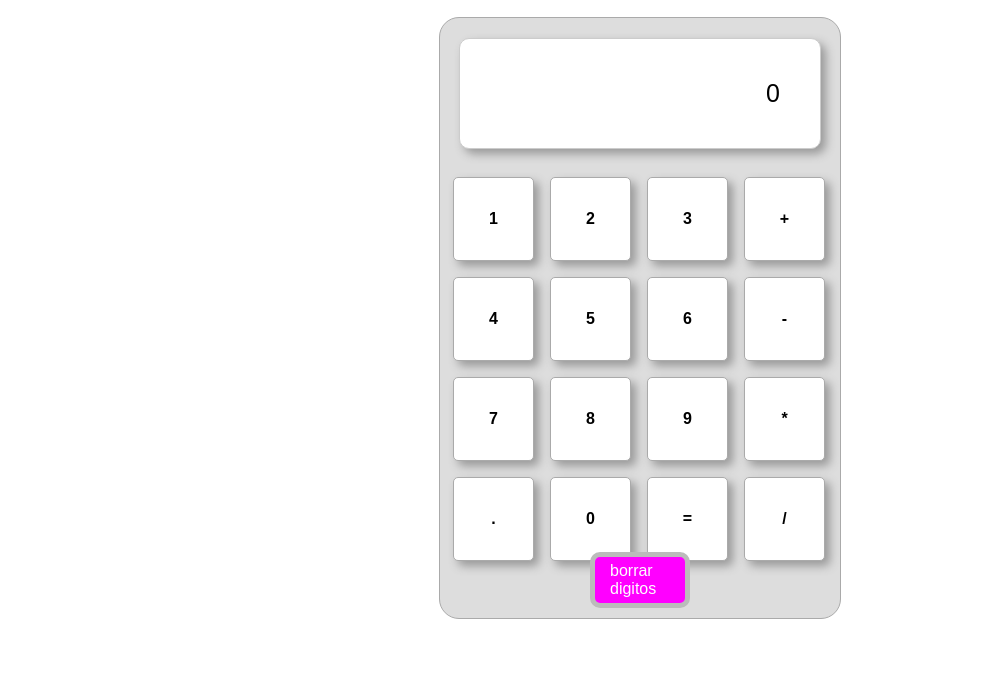
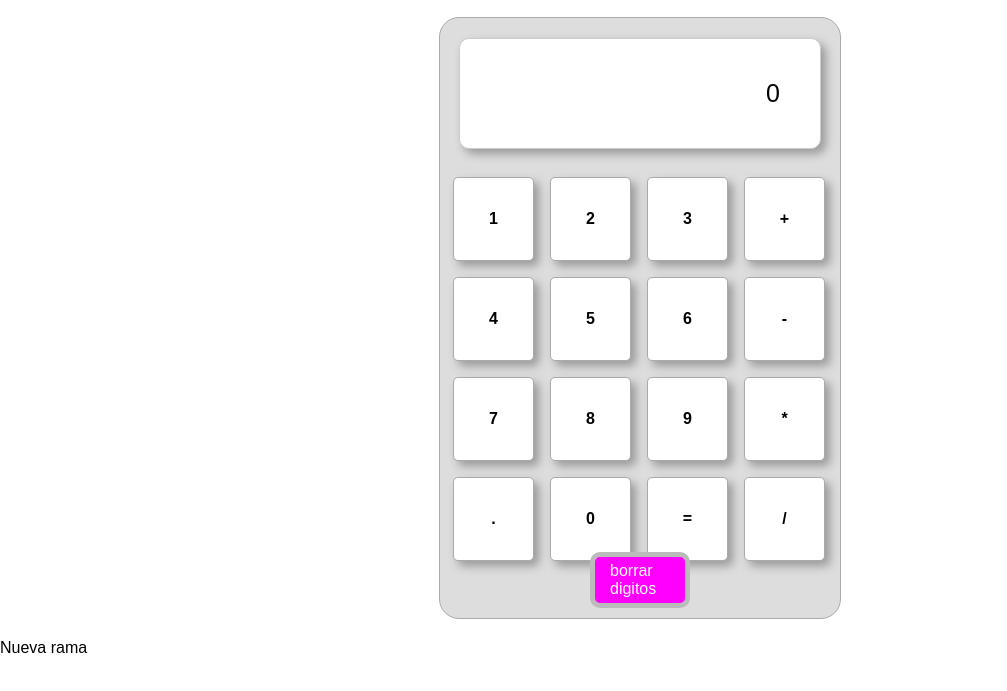
Before and after one commit to eduardo99ja/calculadora, a plain HTML site: page index.html in a window 1280 px wide. Shown: the part 93-784 px from the top of the page, without its empty margins (0-1007 px from the left). Drawn offline with Linux system fonts and the light colour scheme.

Commit message:
mensaje div

```diff
--- a/index.html
+++ b/index.html
@@ -36,6 +36,7 @@
 		<div id="borrar" onclick="m.borrarCalculadora()">borrar digitos</div>
 
 	</div>
+	<div>Nueva rama</div>
 
 	<script src="js/codigo.js" type="text/javascript"></script>
 </body>
```
